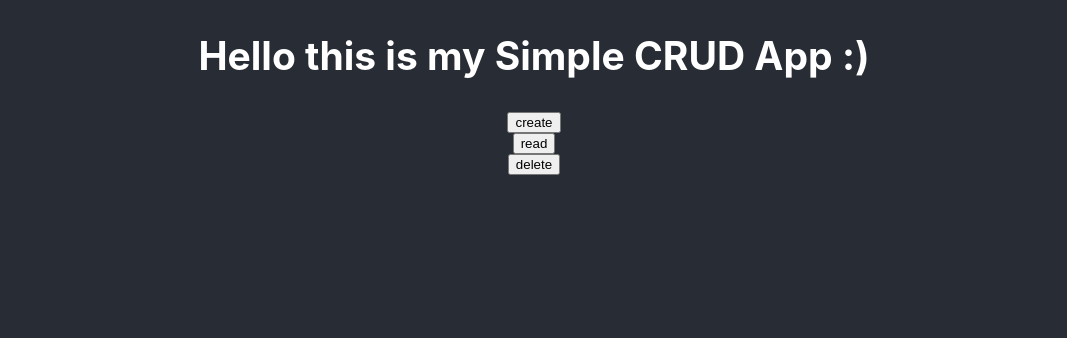
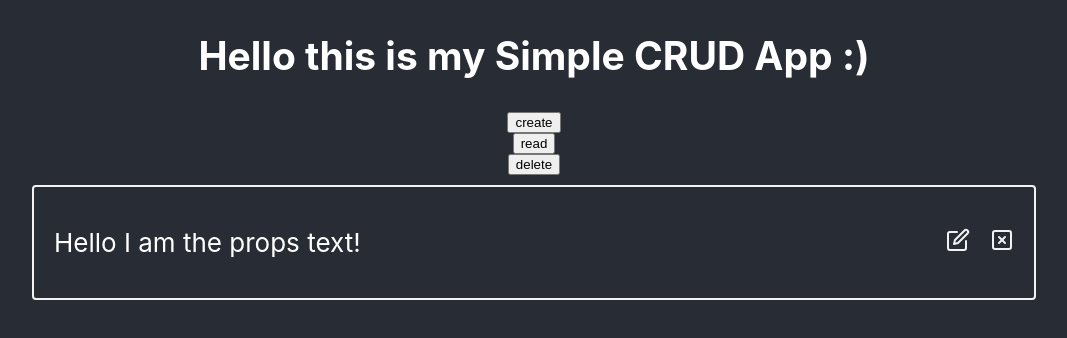
Before and after one commit to kobyconrad/simple_CRUD_app, a React (Create React App) app in the folder client/: page / in a window 1280 px wide. Shown: the top 338 px of the page, without its empty margins (106-1173 px from the left). Built offline with nearby package versions, Linux system fonts and the light colour scheme.

Commit message:
built note container component

```diff
--- a/client/src/App.js
+++ b/client/src/App.js
@@ -1,12 +1,13 @@
 import React from "react";
 import "./App.css";
+import NoteBlock from "./components/noteBlock";
 
 function App() {
   var xhr = new XMLHttpRequest();
 
   return (
     <div className="App">
-      <header className="App-header">
+      <div className="App-header">
         <h2>Hello this is my Simple CRUD App :)</h2>
         <button
           onClick={() => {
@@ -34,7 +35,8 @@ function App() {
         >
           delete
         </button>
-      </header>
+        <NoteBlock text={"Hello I am the props text!"} />
+      </div>
     </div>
   );
 }
--- /dev/null
+++ b/client/src/components/noteBlock.js
@@ -0,0 +1,59 @@
+import React from "react";
+import { XSquare, Edit } from "react-feather";
+
+function NoteBlock(props) {
+  return (
+    <div className="componentContainer">
+      <div className="textContainer">{props.text}</div>
+      <div className="editContainer">
+        <div
+          className="editSVG"
+          onClick={() => {
+            console.log("edit");
+          }}
+        >
+          <Edit color="#F2F2F2" size={24} />
+        </div>
+      </div>
+      <div className="deleteContainer">
+        <div
+          className="deleteSVG"
+          onClick={() => {
+            console.log("delete");
+          }}
+        >
+          <XSquare color="#F2F2F2" size={24} />
+        </div>
+      </div>
+      <style jsx="true">{`
+        .componentContainer {
+          display: flex;
+          flex-direction: row;
+          align-items: center;
+          border: 2px solid #f2f2f2;
+          border-radius: 4px;
+          width: 75%;
+          min-height: 60px;
+          margin-top: 10px;
+          padding: 20px;
+        }
+        .textContainer {
+          width: 100%;
+          display: flex;
+          align-items: left;
+        }
+        .editContainer {
+          padding: 20px;
+        }
+        .deleteSVG {
+          cursor: pointer;
+        }
+        .editSVG {
+          cursor: pointer;
+        }
+      `}</style>
+    </div>
+  );
+}
+
+export default NoteBlock;
```
Also changed, not shown: 1 other file (tests, documents, lock files or other folders).
